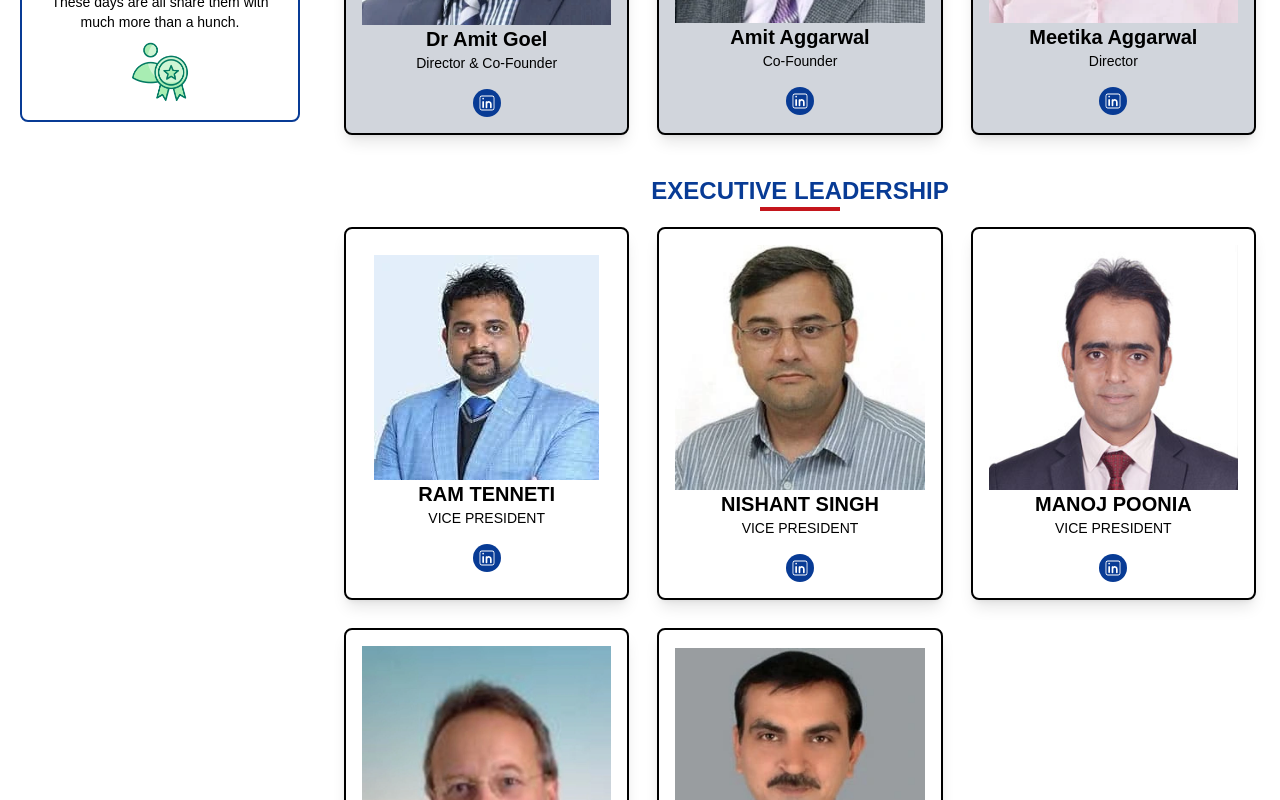
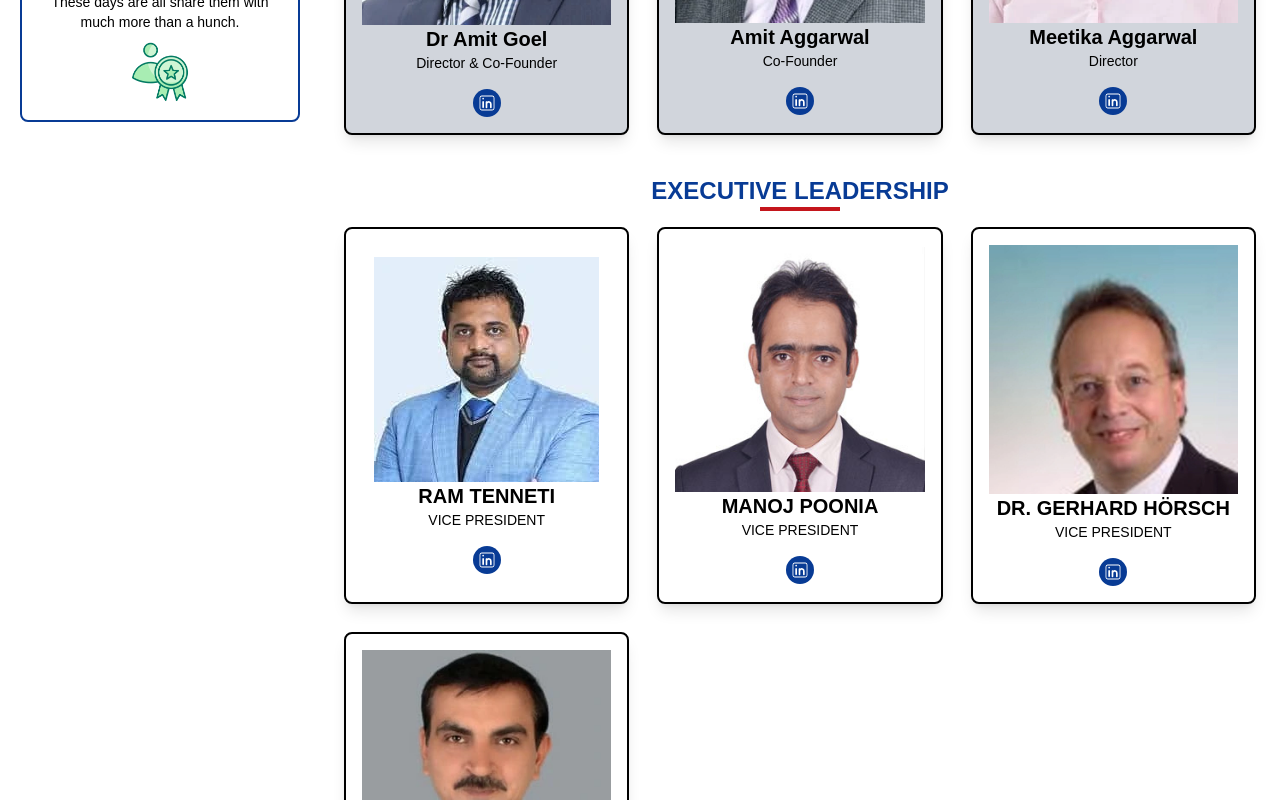
Before and after one commit to Rajat-eks/patent-drawing-app, a Next.js app: page /leadership-team in a window 1280 px wide. Shown: the part 590-1390 px from the top of the page. Built offline with nearby package versions, Linux system fonts and the light colour scheme.

Commit message:
Update index.tsx

```diff
--- a/src/components/organisms/AboutUs/LeadershipTeam/index.tsx
+++ b/src/components/organisms/AboutUs/LeadershipTeam/index.tsx
@@ -58,12 +58,7 @@ const leadershipTeam: {
     linkdin: "https://in.linkedin.com/in/ram-tenneti-6a91976",
     avatar: Ram,
   },
-  {
-    name: "Nishant Singh",
-    designation: "Vice President",
-    linkdin: "https://in.linkedin.com/in/nishant-singh-653966",
-    avatar: Nishant,
-  },
+
   {
     name: "Manoj Poonia",
     designation: "Vice President",
```
